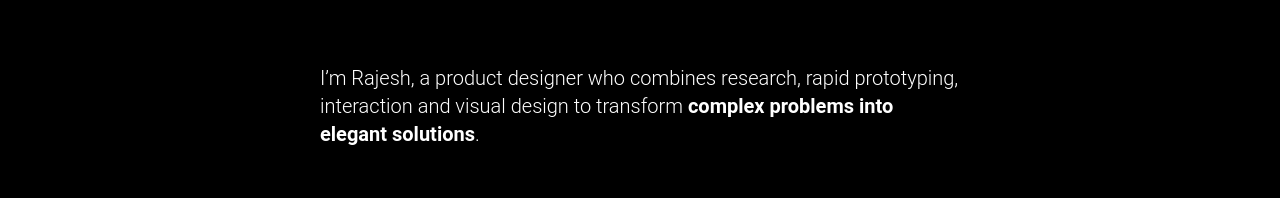
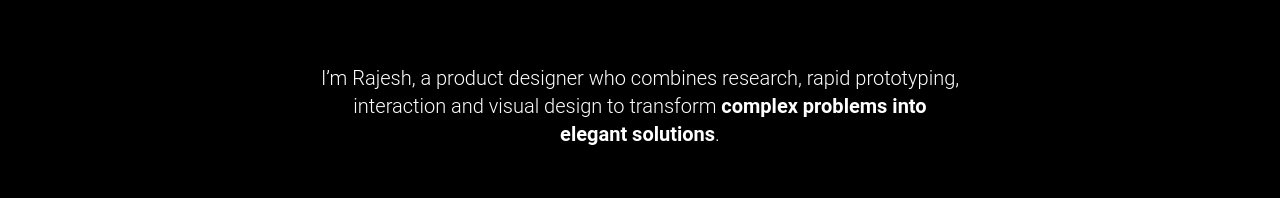
Before and after one commit to rajesh171812/portfolio-poc, a Next.js app: page /work in a window 1280 px wide. Shown: the part 584-782 px from the top of the page. Built offline with nearby package versions, Linux system fonts and the light colour scheme.

Commit message:
feat: added justify for text

```diff
--- a/pages/work.js
+++ b/pages/work.js
@@ -14,7 +14,7 @@ export default function Work() {
       <div className="mb-5 font-sans text-center text-7xl font-bold">Rajesh Revoor</div>
       <div className="mb-16 font-serif text-center text-3xl font-light">User Experience Designer</div>
       <div className="flex font-serif justify-center mb-20 text-xl font-light">
-        <span className="w-1/2 leading-7">
+        <span className="w-1/2 leading-7 text-center">
           I’m Rajesh, a product designer who combines research, rapid
           prototyping, interaction and visual design to transform <span className="font-serif font-bold">complex
             problems into elegant solutions</span>.
```
